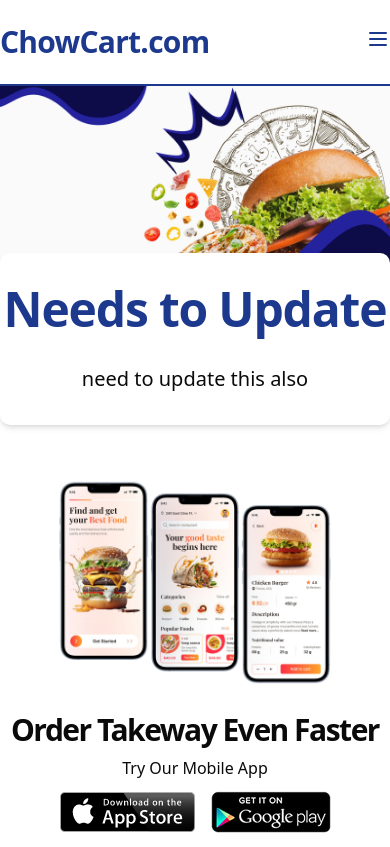
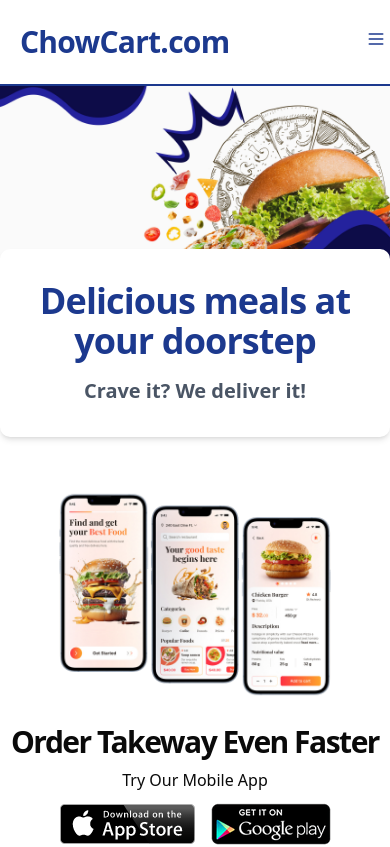
Before and after one commit to shuvosonjoy/Chowcart-Frontend, a React (Vite) app: page / in a window 390 px wide. Shown: the top 847 px of the page. Built offline with nearby package versions, Linux system fonts and the light colour scheme.

Commit message:
update responsive desg.

```diff
--- a/src/components/header.tsx
+++ b/src/components/header.tsx
@@ -8,7 +8,7 @@
       <div className="container mx-auto flex justify-between items-center">
         <Link
           to={"/"}
-          className=" font-bold text-3xl tracking-tight text-blue-900"
+          className=" font-bold text-3xl tracking-tight text-blue-900 pl-5 md:pl-0"
         >
           ChowCart.com
         </Link>
--- a/src/components/mobileNav.tsx
+++ b/src/components/mobileNav.tsx
@@ -2,19 +2,24 @@
 import { Button } from "./ui/button";
 import { Sheet, SheetContent, SheetDescription, SheetTitle, SheetTrigger } from "./ui/sheet";
 import { Menu } from "lucide-react";
+import { useAuth0 } from "@auth0/auth0-react";
+import UsernameMenu from "./userName";
 const MobileNav = () => {
+  const {loginWithRedirect, isAuthenticated} = useAuth0();
   return (
     <Sheet>
       <SheetTrigger>
-        <Menu className="text-blue-900"/>
+        <Menu className="text-blue-900 pr-1"/>
       </SheetTrigger>
 
-      <SheetContent className="space-y-3">
-      <SheetTitle><span>Welcome to ChowCart</span></SheetTitle>
+      <SheetContent className="p-5">
+      <SheetTitle><span className="text-blue-900 font-bold font-sans">Welcome to ChowCart</span></SheetTitle>
       <Separator/>
-       <SheetDescription className="flex px-5">
-       <Button className="flex-1 bg-blue-900 font-bold">Log In</Button>
-       </SheetDescription>
+    {isAuthenticated? ( <SheetDescription className="flex px-5">
+      <UsernameMenu/>
+      </SheetDescription>):(   <SheetDescription className="flex px-5">
+       <Button className="flex-1 bg-blue-900 font-bold" onClick={async()=>await loginWithRedirect()}>Log In</Button>
+       </SheetDescription>)}
       </SheetContent>
     </Sheet>
   );
--- a/src/pages/home.tsx
+++ b/src/pages/home.tsx
@@ -4,9 +4,9 @@
 const Homepage = ()=>{
     return(
         <div className="flex flex-col gap-12">
-            <div className="bg-white rounded-lg shadow-md py-8 flex flex-col gap-8 text-center -mt-17">
-            <h1 className="font-bold text-5xl tracking-tight text-blue-900">Needs to Update</h1>
-            <span className="text-xl"> need to update this also</span>
+            <div className="bg-white rounded-lg shadow-md py-8 flex flex-col gap-8 text-center -mt-18">
+            <h1 className="font-bold text-4xl md:text-5xl tracking-tight text-blue-900">Delicious meals at your doorstep</h1>
+            <span className=" -mt-4 font-bold text-gray-600 md:text-2xl text-xl"> Crave it? We deliver it!</span>
             </div>
 
             <div className="grid md:grid-cols-2 gap-5">
```
